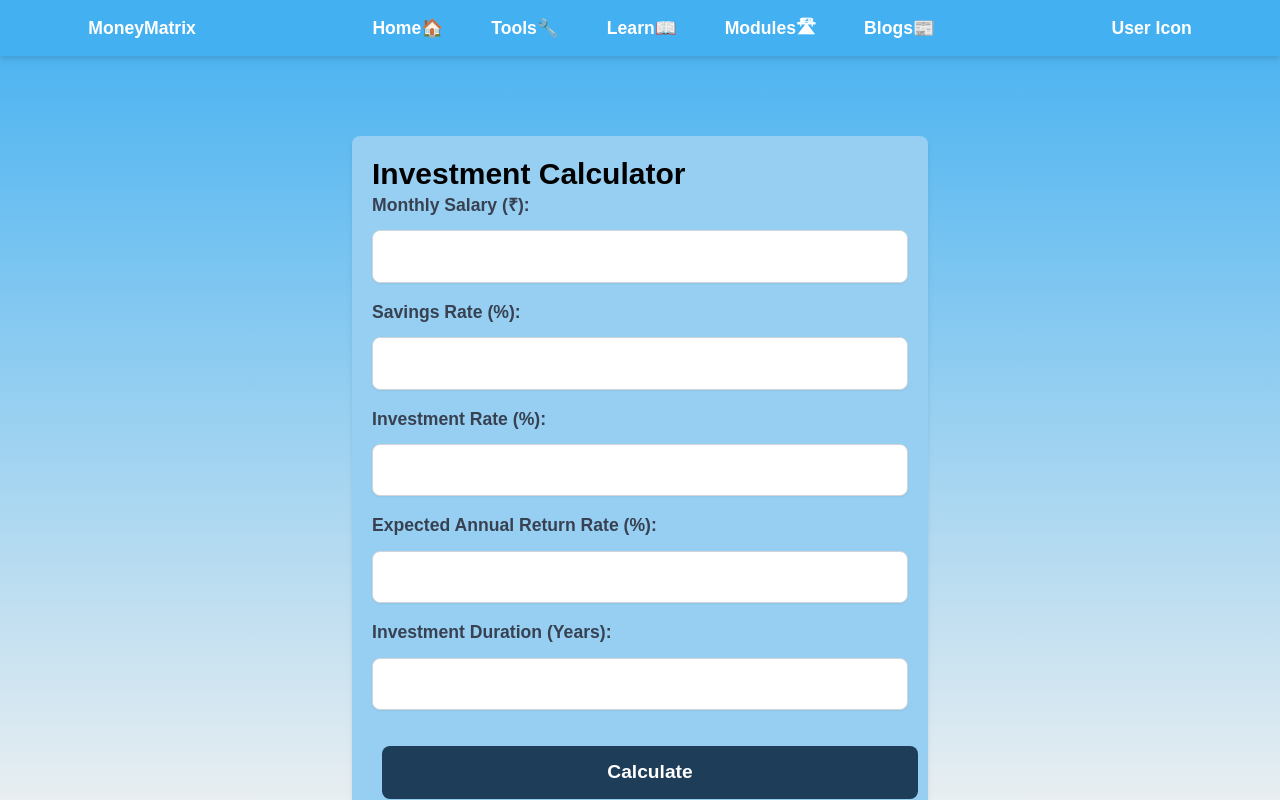
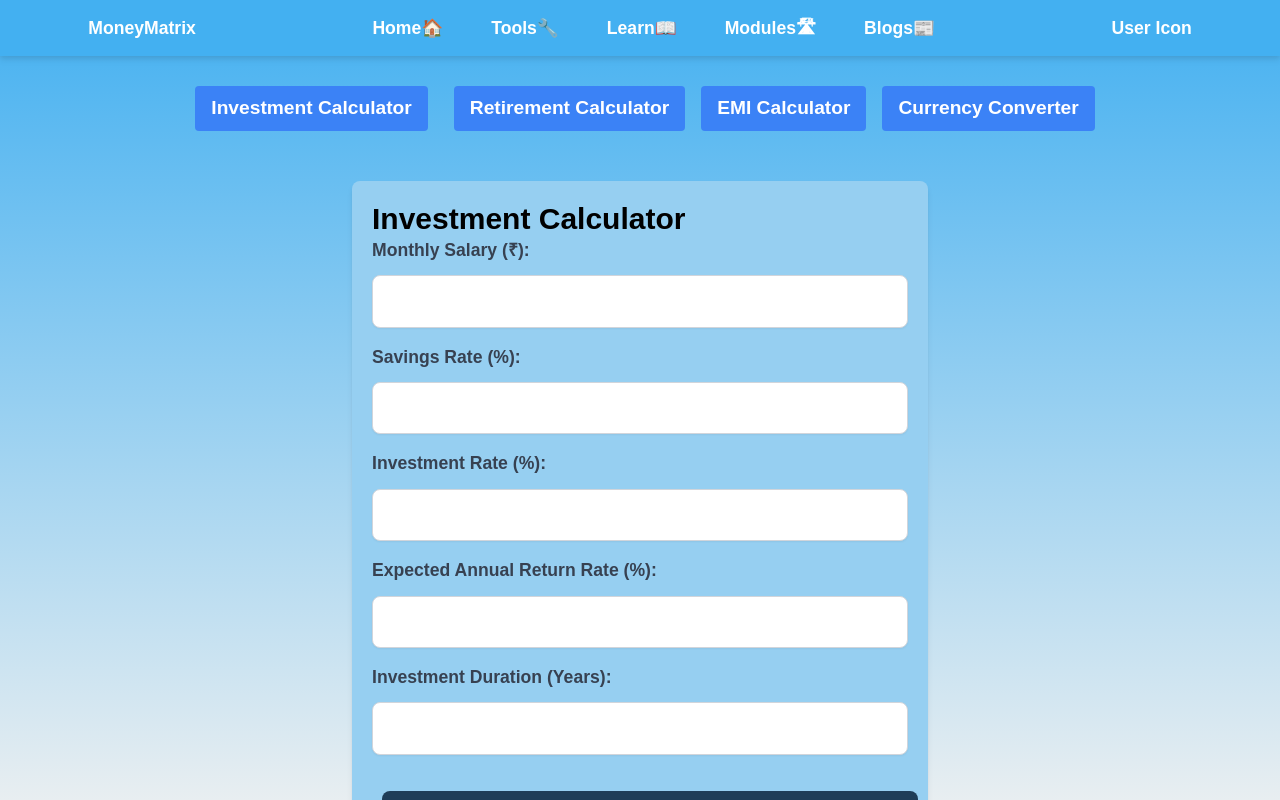
Before and after one commit to s-amin-05/MoneyMatrix, a React (Vite) app: page /Tools in a window 1280 px wide. Built offline with nearby package versions, Linux system fonts and the light colour scheme; no server answers.

Commit message:
Added Navigations on Learn Page

```diff
--- a/src/Pages/Tools/Invesment.jsx
+++ b/src/Pages/Tools/Invesment.jsx
@@ -34,7 +34,7 @@ const InvestmentCalculator = () => {
   };
 
   return (
-    <div className="investment-calculator mt-20 max-w-xl mx-auto bg-[#96cff1] p-5 rounded-lg shadow-md">
+    <div className="investment-calculator mt-10 max-w-xl mx-auto bg-[#96cff1] p-5 rounded-lg shadow-md">
       <h2 className="text-3xl font-semibold text-left">Investment Calculator</h2>
       <form onSubmit={calculateInvestment}>
         <div className="form-group">
--- a/src/Pages/Tools/Tools.jsx
+++ b/src/Pages/Tools/Tools.jsx
@@ -1,19 +1,86 @@
-import React from 'react'
-import RetirementCalculator from './RetirementCalculator'
-import EMICalculator from './EMICalculator'
-import CurrencyConverter from './CurrencyConverter'
-import Investment from './Invesment'
+import React, { useRef } from "react";
+import RetirementCalculator from "./RetirementCalculator";
+import EMICalculator from "./EMICalculator";
+import CurrencyConverter from "./CurrencyConverter";
+import Investment from "./Invesment";
 
 function Tools() {
+  // Create references for each section and the top
+  const topRef = useRef(null);
+  const investmentRef = useRef(null);
+  const retirementRef = useRef(null);
+  const emiRef = useRef(null);
+  const currencyRef = useRef(null);
+
+  // Scroll function to scroll to the referenced section
+  const handleScroll = (ref) => {
+    ref.current.scrollIntoView({ behavior: "smooth" });
+  };
+
   return (
     <>
-            <Investment/>
+      {/* Reference for top */}
+      <div ref={topRef}></div>
+
+      {/* Navigation buttons */}
+      <div className="buttons-container flex justify-center space-x-4 mt-5">
+        <button
+          className="bg-blue-500 hover:bg-blue-700 text-white font-bold py-2 px-4 rounded"
+          onClick={() => handleScroll(investmentRef)}
+        >
+          Investment Calculator
+        </button>
+        <button
+          className="bg-blue-500 hover:bg-blue-700 text-white font-bold py-2 px-4 rounded"
+          onClick={() => handleScroll(retirementRef)}
+        >
+          Retirement Calculator
+        </button>
+        <button
+          className="bg-blue-500 hover:bg-blue-700 text-white font-bold py-2 px-4 rounded"
+          onClick={() => handleScroll(emiRef)}
+        >
+          EMI Calculator
+        </button>
+        <button
+          className="bg-blue-500 hover:bg-blue-700 text-white font-bold py-2 px-4 rounded"
+          onClick={() => handleScroll(currencyRef)}
+        >
+          Currency Converter
+        </button>
+      </div>
+
+      {/* Investment Section */}
+      <div ref={investmentRef} className="section mt-10">
+        <Investment />
+      </div>
+
+      {/* Retirement Section */}
+      <div ref={retirementRef} className="section mt-10">
         <RetirementCalculator />
+      </div>
+
+      {/* EMI Section */}
+      <div ref={emiRef} className="section mt-10">
         <EMICalculator />
+      </div>
+
+      {/* Currency Converter Section */}
+      <div ref={currencyRef} className="section mt-10">
         <CurrencyConverter />
+      </div>
 
+      {/* "Back to Top" button */}
+      <div className="flex justify-center mt-10">
+        <button
+          className="bg-[#43b0f1] hover:bg-[#057dcd] text-white font-bold py-2 px-4 rounded"
+          onClick={() => handleScroll(topRef)}
+        >
+          Back to Top
+        </button>
+      </div>
     </>
-    )
+  );
 }
 
-export default Tools
+export default Tools;
```
Lines whose indentation alone changed are shown as unchanged.
